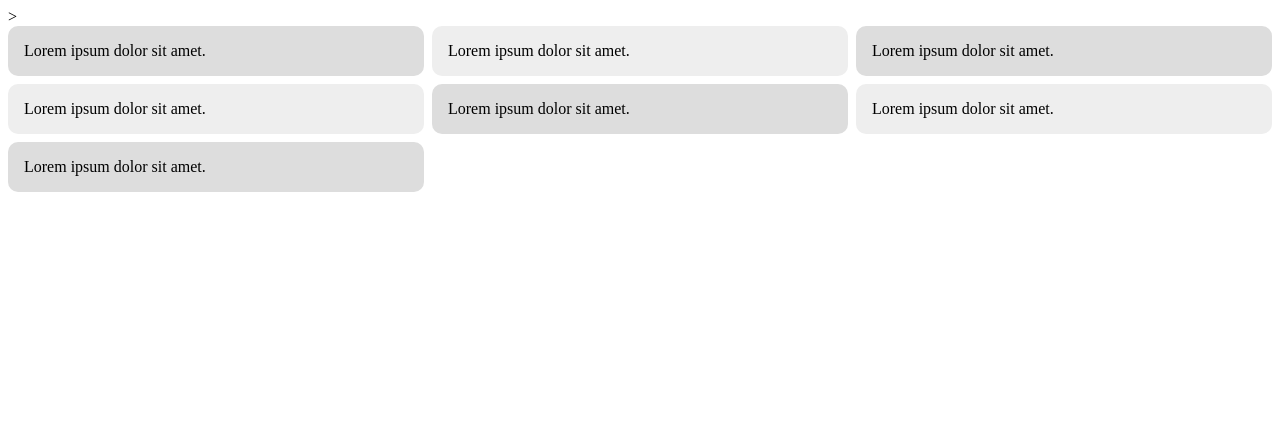
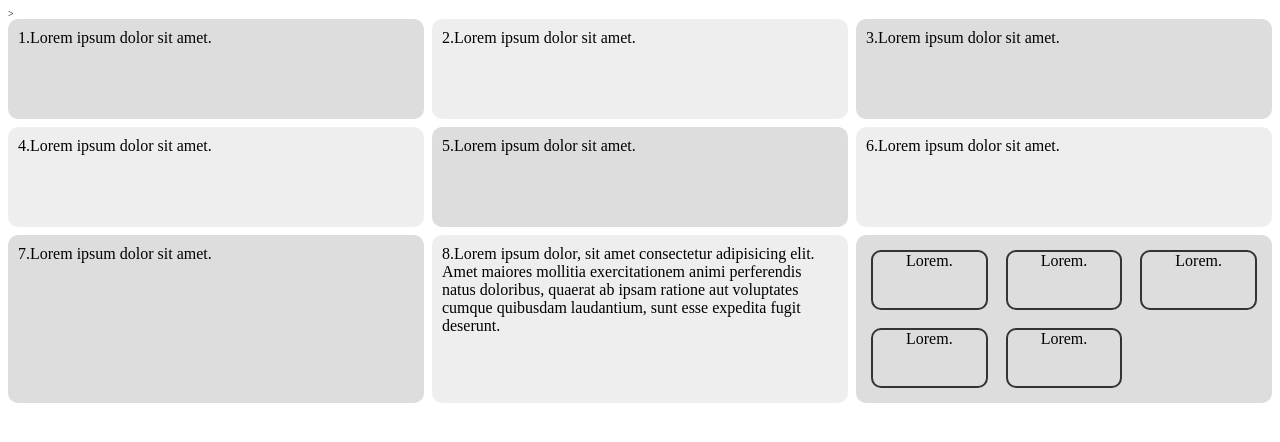
Before and after one commit to NaMax66/CSSGrid, a plain HTML site: page index2.html in a window 1280 px wide. Drawn offline with Linux system fonts and the light colour scheme.

Commit message:
CSSGrid end of the lesson

```diff
--- a/index2.html
+++ b/index2.html
@@ -1,23 +1,49 @@
 <!DOCTYPE html>>
-
+<!-- основывается на уроке https://www.youtube.com/watch?v=jV8B24rSN5o -->
 <head>
     <title>Lorem ipsum dolor sit amet.</title>
     <style>
+        html{
+            font-size: 62.5%;
+        }
         .main {
+            font-size: 1.6rem;
             display: grid;
             /* grid-template-columns: 1fr 1fr 1fr; */
             grid-template-columns: repeat(3, 1fr);
-            gap: 0.5em;
+            grid-gap: 0.5em;
+            grid-auto-rows: 100px;
+            grid-auto-rows: minmax(10rem, auto); /* это нужно чтобы размер блока подстраивался под текст */
+
         }
 
         .main>div {
             background-color: #eee;
-            padding: 1em;
-            border-radius: 10px;
+           /*  padding: 1em; */
+            border-radius: 1rem;
+            padding: 1rem;
+
         }
 
         .main>div:nth-child(odd) {
             background-color: #ddd;
+            padding: 1rem;
+
+        }
+
+        .nested{
+            display: grid;
+            grid-template-columns: repeat(3, 1fr);
+            grid-auto-rows: 70px;
+            grid-gap: 0.8rem;
+        }
+        .nested > div{
+            border: #333 2px solid;
+            /* padding: 1em; */ /* это строки из урока  */
+            text-align: center;
+            border-radius: 1rem;
+            margin: 0.5rem;
+
         }
     </style>
 </head>
@@ -25,13 +51,21 @@
 <body>
     <div class="main">
 
-        <div>Lorem ipsum dolor sit amet.</div>
-        <div>Lorem ipsum dolor sit amet.</div>
-        <div>Lorem ipsum dolor sit amet.</div>
-        <div>Lorem ipsum dolor sit amet.</div>
-        <div>Lorem ipsum dolor sit amet.</div>
-        <div>Lorem ipsum dolor sit amet.</div>
-        <div>Lorem ipsum dolor sit amet.</div>
+        <div>1.Lorem ipsum dolor sit amet.</div>
+        <div>2.Lorem ipsum dolor sit amet.</div>
+        <div>3.Lorem ipsum dolor sit amet.</div>
+        <div>4.Lorem ipsum dolor sit amet.</div>
+        <div>5.Lorem ipsum dolor sit amet.</div>
+        <div>6.Lorem ipsum dolor sit amet.</div>
+        <div>7.Lorem ipsum dolor sit amet.</div>
+        <div>8.Lorem ipsum dolor, sit amet consectetur adipisicing elit. Amet maiores mollitia exercitationem animi perferendis natus doloribus, quaerat ab ipsam ratione aut voluptates cumque quibusdam laudantium, sunt esse expedita fugit deserunt.</div>
+        <div class="nested">
+            <div>Lorem.</div>
+            <div>Lorem.</div>
+            <div>Lorem.</div>
+            <div>Lorem.</div>
+            <div>Lorem.</div>
+        </div>
 
     </div>
 </body>
```
Also changed, not shown: index3.html (added, +69 -0 lines).
